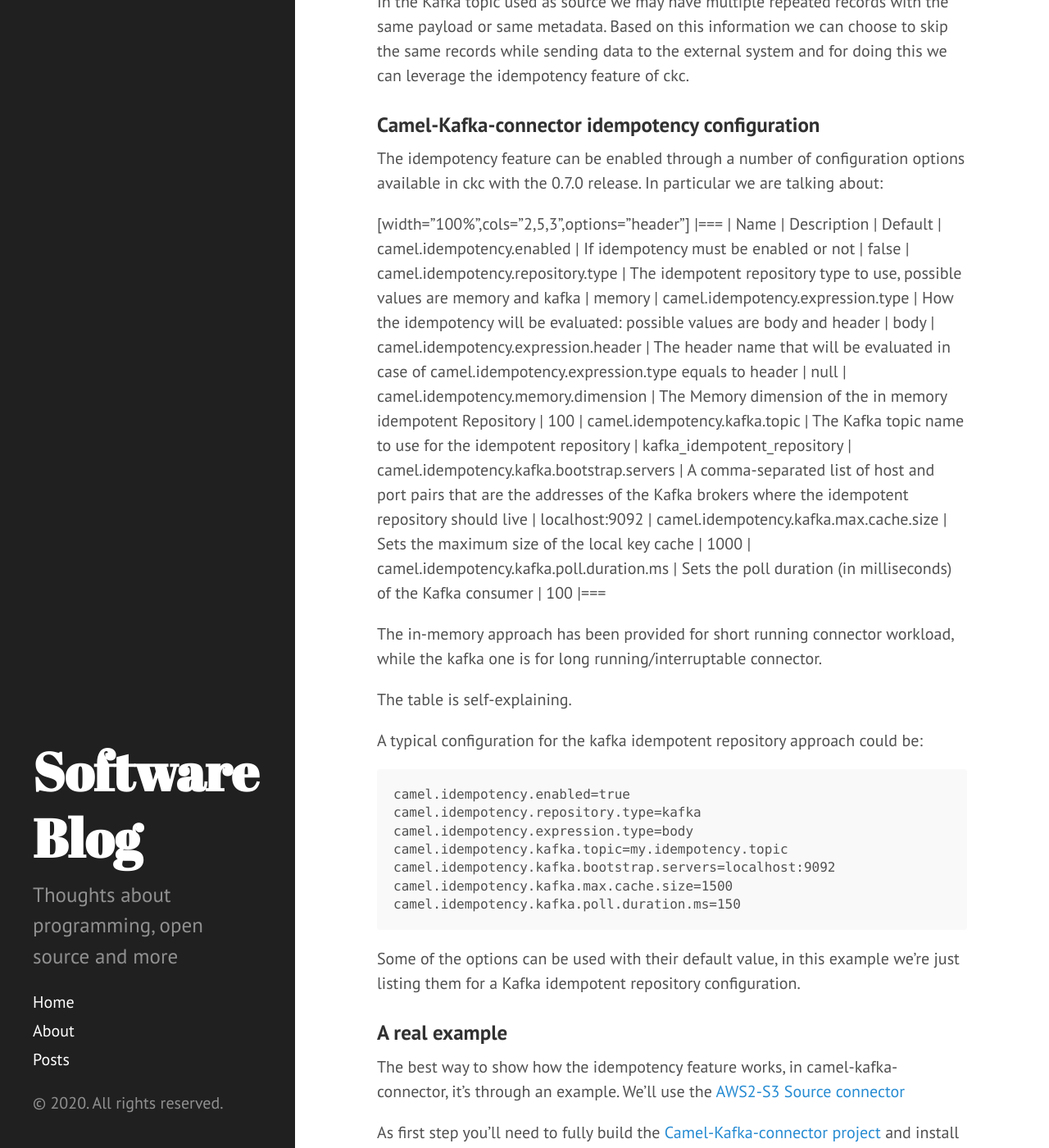
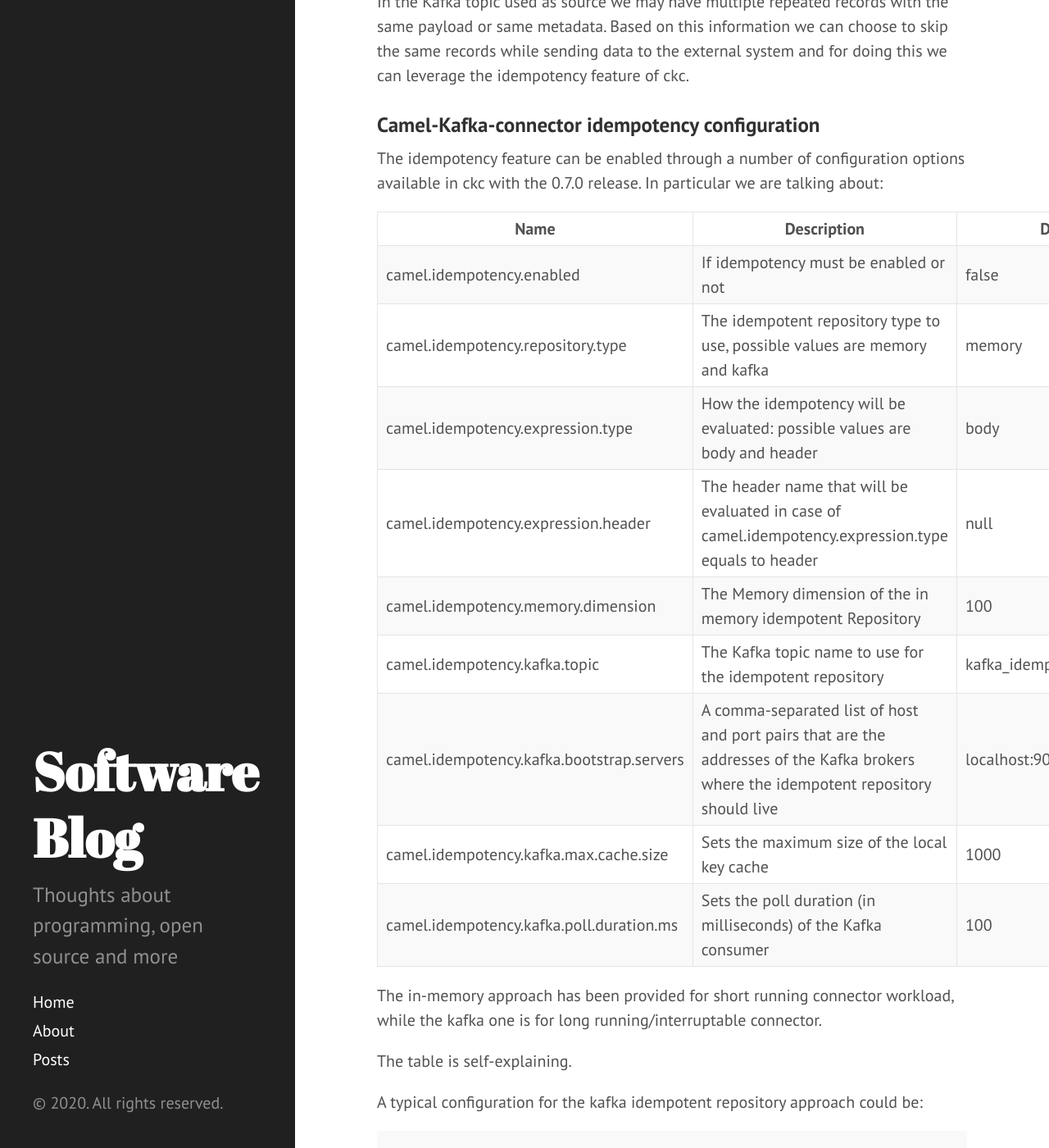
Before and after one commit to oscerd/oscerd.github.io, a Jekyll site: the page built from _posts/2020-12-21-idempotency-ckc.md, in a window 1280 px wide and 1400 px high, scrolled down 1316 px. Shown: the whole window at 82% size. Built offline with Jekyll 4.4.1, drawn with Linux system fonts in a browser that asks for light colours; comment, search, counter and statistics services are not loaded.

Commit message:
Fixed table

```diff
--- a/_posts/2020-12-21-idempotency-ckc.md
+++ b/_posts/2020-12-21-idempotency-ckc.md
@@ -31,19 +31,17 @@
 
 The idempotency feature can be enabled through a number of configuration options available in ckc with the 0.7.0 release. In particular we are talking about:
 
-[width="100%",cols="2,5,3",options="header"]
-|===
-| Name | Description | Default
-| camel.idempotency.enabled | If idempotency must be enabled or not | false
-| camel.idempotency.repository.type | The idempotent repository type to use, possible values are memory and kafka | memory
-| camel.idempotency.expression.type | How the idempotency will be evaluated: possible values are body and header | body
-| camel.idempotency.expression.header | The header name that will be evaluated in case of camel.idempotency.expression.type equals to header | null
-| camel.idempotency.memory.dimension | The Memory dimension of the in memory idempotent Repository | 100
-| camel.idempotency.kafka.topic | The Kafka topic name to use for the idempotent repository | kafka_idempotent_repository
-| camel.idempotency.kafka.bootstrap.servers | A comma-separated list of host and port pairs that are the addresses of the Kafka brokers where the idempotent repository should live | localhost:9092
-| camel.idempotency.kafka.max.cache.size | Sets the maximum size of the local key cache | 1000
-| camel.idempotency.kafka.poll.duration.ms | Sets the poll duration (in milliseconds) of the Kafka consumer | 100
-|===
+| Name                                     | Description                                                                                                                           | Default                     |
+|------------------------------------------|---------------------------------------------------------------------------------------------------------------------------------------|-----------------------------|
+| camel.idempotency.enabled                | If idempotency must be enabled or not                                                                                                 | false                       |
+| camel.idempotency.repository.type        | The idempotent repository type to use, possible values are memory and kafka                                                           | memory                      |
+| camel.idempotency.expression.type        | How the idempotency will be evaluated: possible values are body and header                                                            | body                        |
+| camel.idempotency.expression.header      | The header name that will be evaluated in case of camel.idempotency.expression.type equals to header                                  | null                        |
+| camel.idempotency.memory.dimension       | The Memory dimension of the in memory idempotent Repository                                                                           | 100                         |
+| camel.idempotency.kafka.topic            | The Kafka topic name to use for the idempotent repository                                                                             | kafka_idempotent_repository |
+| camel.idempotency.kafka.bootstrap.servers| A comma-separated list of host and port pairs that are the addresses of the Kafka brokers where the idempotent repository should live | localhost:9092              |
+| camel.idempotency.kafka.max.cache.size   | Sets the maximum size of the local key cache                                                                                          | 1000                        |
+| camel.idempotency.kafka.poll.duration.ms | Sets the poll duration (in milliseconds) of the Kafka consumer                                                                        | 100                         |
 
 The in-memory approach has been provided for short running connector workload, while the kafka one is for long running/interruptable connector.
 
```
